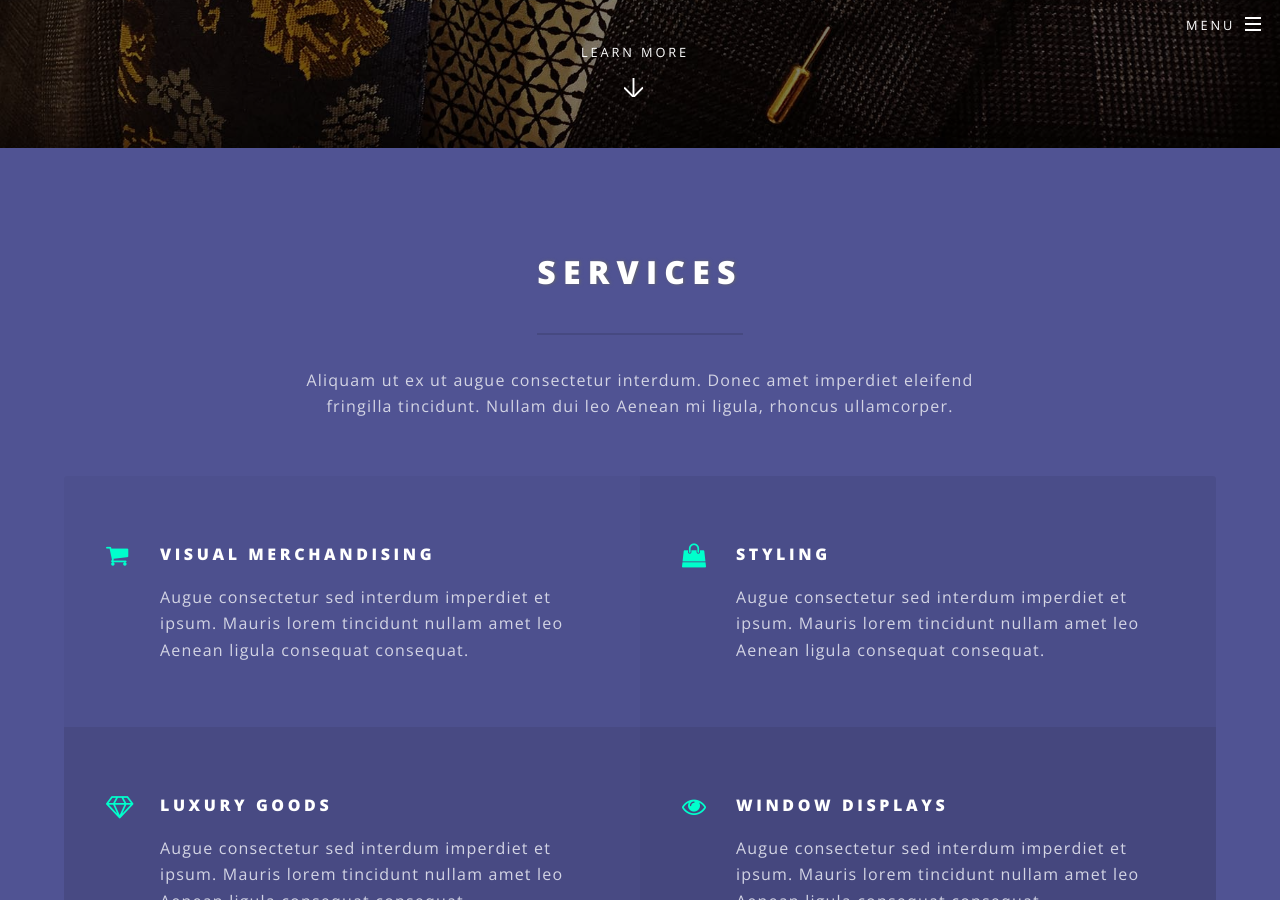
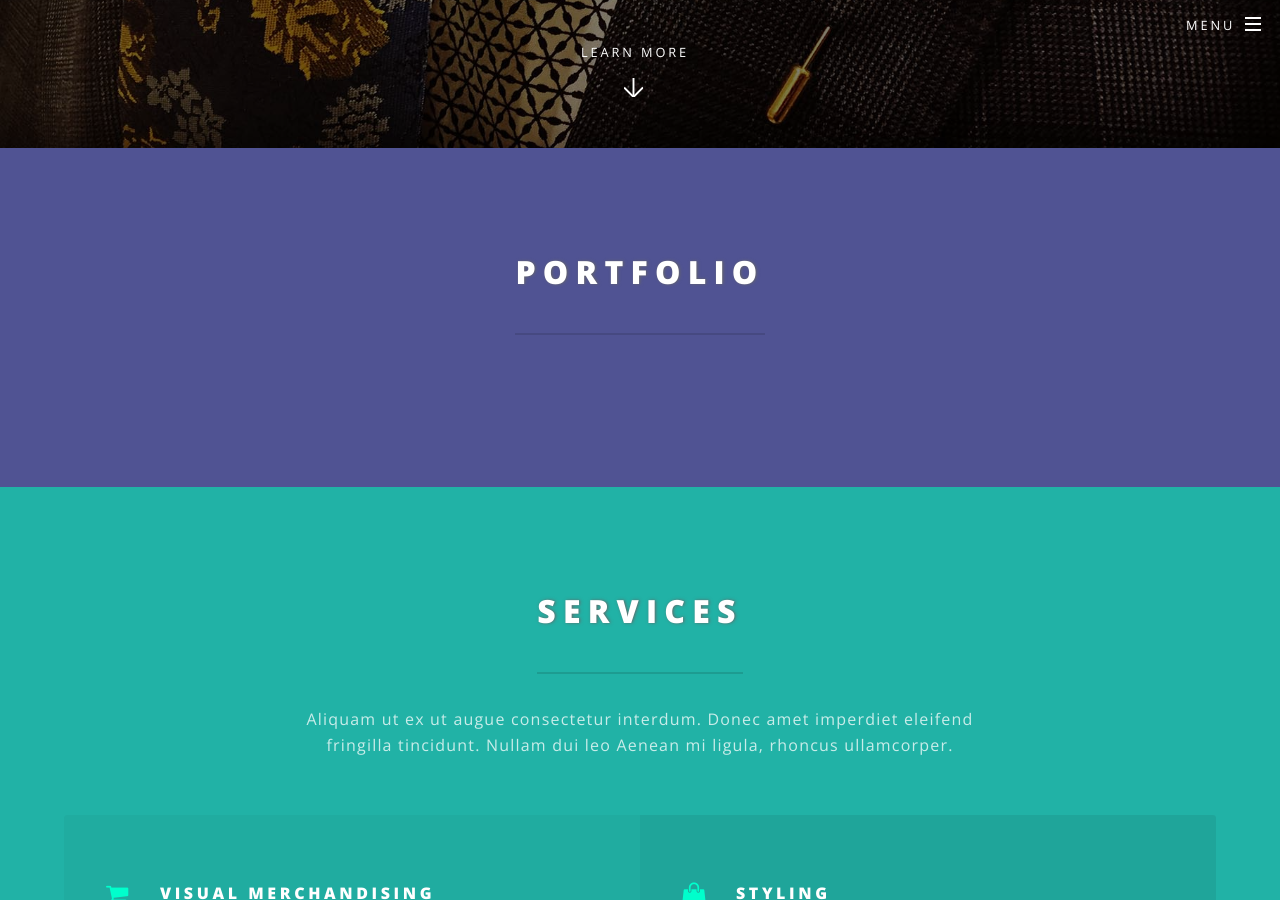
Before and after one commit to beebul/olly, a Jekyll site: the page built from index.html, in a window 1280 px wide and 900 px high, scrolled down 752 px. Built offline with Jekyll 4.4.1, drawn with Linux system fonts in a browser that asks for light colours.

Commit message:
style changes

```diff
--- a/_sass/custom.scss
+++ b/_sass/custom.scss
@@ -8,7 +8,7 @@
 // 	}
 // }.
 
-.style1 { text-align: center; }
+.style3 { text-align: center; }
 
 #instafeed {
 	display: -webkit-box;
--- a/css/main.scss
+++ b/css/main.scss
@@ -1313,8 +1313,8 @@ $baseurl: '{{ site.baseurl }}/images';
 		@include vendor('transform', 'translateX(20em)');
 		@include vendor('transition', 'transform #{_duration(menu)} ease');
 		-webkit-overflow-scrolling: touch;
-		background: _palette(accent1, bg);
-		color: _palette(accent1, fg-bold);
+		background: _palette(accent5, bg);
+		color: _palette(accent5, fg-bold);
 		height: 100%;
 		max-width: 80%;
 		overflow-y: auto;
@@ -1330,7 +1330,7 @@ $baseurl: '{{ site.baseurl }}/images';
 			padding: 0;
 
 			> li {
-				border-top: solid 1px _palette(accent1, border);
+				border-top: solid 1px _palette(accent5, border);
 				margin: 0.5em 0 0 0;
 				padding: 0.5em 0 0 0;
 
--- a/index.html
+++ b/index.html
@@ -10,10 +10,19 @@ layout: landing
 	<a href="#services" class="more scrolly">Learn More</a>
 </section>
 
-<!-- One nothing to see here -->
+<!-- Instagram Feed-->
+<section id="portfolio" class="wrapper style3 container">
+	<div class="inner">
+		<header class="major">
+			<h2>Portfolio</h2>
+		</header>
+			<div id="instafeed" class="row gallery"></div>
+	</div>
+</div>
 
-<!-- Two -->
-<section id="services" class="wrapper style3 special">
+
+<!-- Services -->
+<section id="services" class="wrapper style1 special">
 	<div class="inner">
 		<header class="major">
 			<h2>Services</h2>
@@ -40,15 +49,6 @@ layout: landing
 	</div>
 </section>
 
-<!-- Instagram Feed-->
-<section id="portfolio" class="wrapper style1 container">
-	<div class="inner">
-		<header class="major">
-			<h2>Portfolio</h2>
-		</header>
-			<div id="instafeed" class="row gallery"></div>
-	</div>
-</div>
 
 <!-- Contact-->
 <section id="four" class="wrapper style2 special">
--- a/js/instagram-feed-custom.js
+++ b/js/instagram-feed-custom.js
@@ -26,10 +26,4 @@ $(document).ready(function() {
     }
   });
 
-    var $elements = $('#gallery');
-    var columns = $elements.detectGridColumns();
-    $elements.equalHeightGrid(columns);
-
-	   $('.instaimg').responsiveEqualHeightGrid();
-
 });
```
